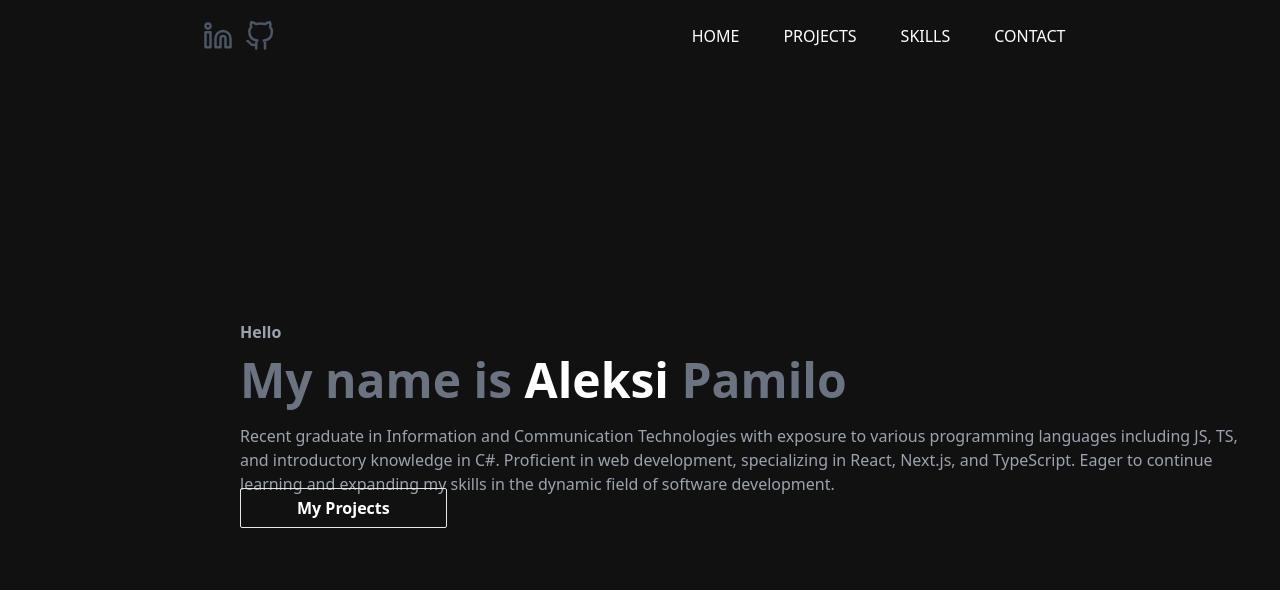
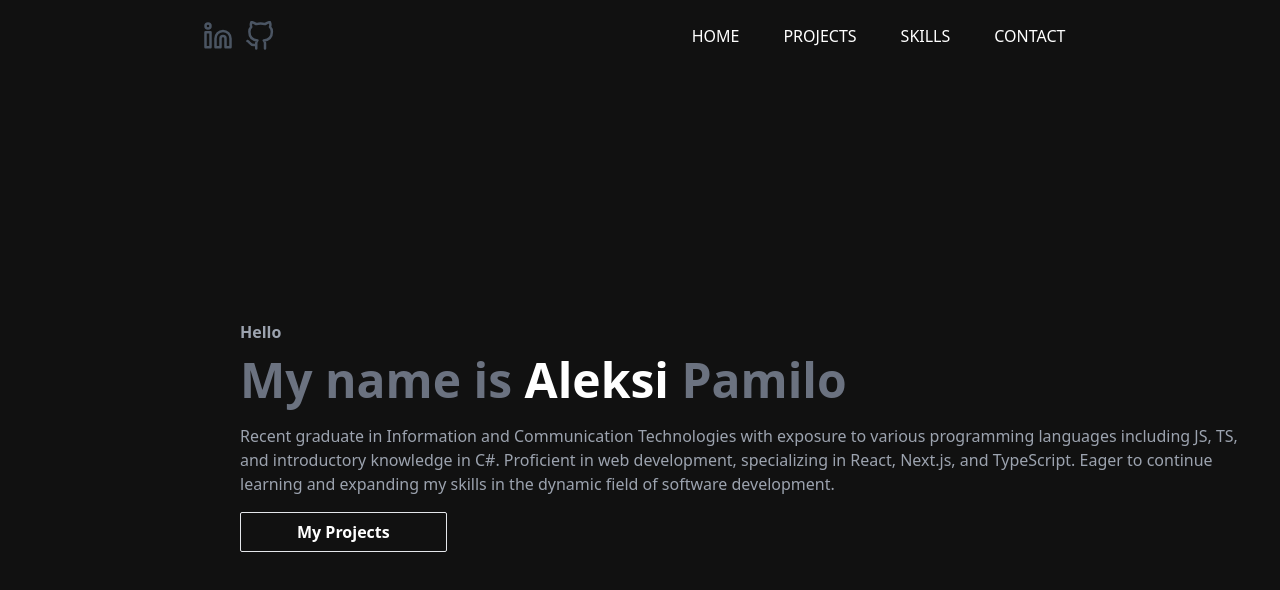
Before and after one commit to AleksiPamilo/Portfolio, a React (Create React App) app: page / in a window 1280 px wide. Shown: the top 590 px of the page. Built offline with nearby package versions, Linux system fonts and the light colour scheme.

Commit message:
Add margin to projects button

```diff
--- a/src/sites/Home.tsx
+++ b/src/sites/Home.tsx
@@ -10,7 +10,7 @@ const Home: React.FC = () => {
                 <p>Recent graduate in Information and Communication Technologies with exposure to various programming languages including JS, TS, and introductory knowledge in C#. Proficient in web development, specializing in React, Next.js, and TypeScript. Eager to continue learning and expanding my skills in the dynamic field of software development.</p>
             </div>
 
-            <div>
+            <div className="mt-6">
                 <Link to="/projects" className="text-white border font-semibold py-2 px-14 rounded-sm hover:shadow-glow-5 transition ease-in-out duration-300">My Projects</Link>
             </div>
         </main>
```
